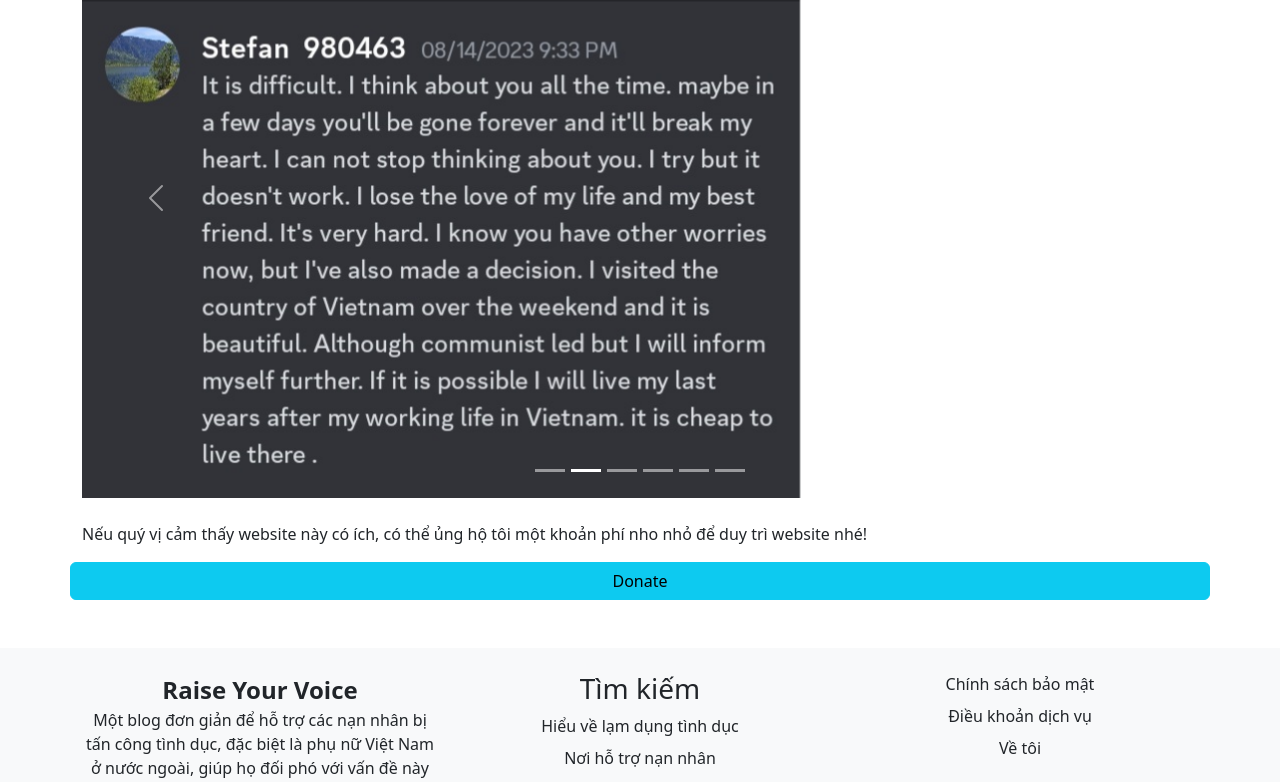
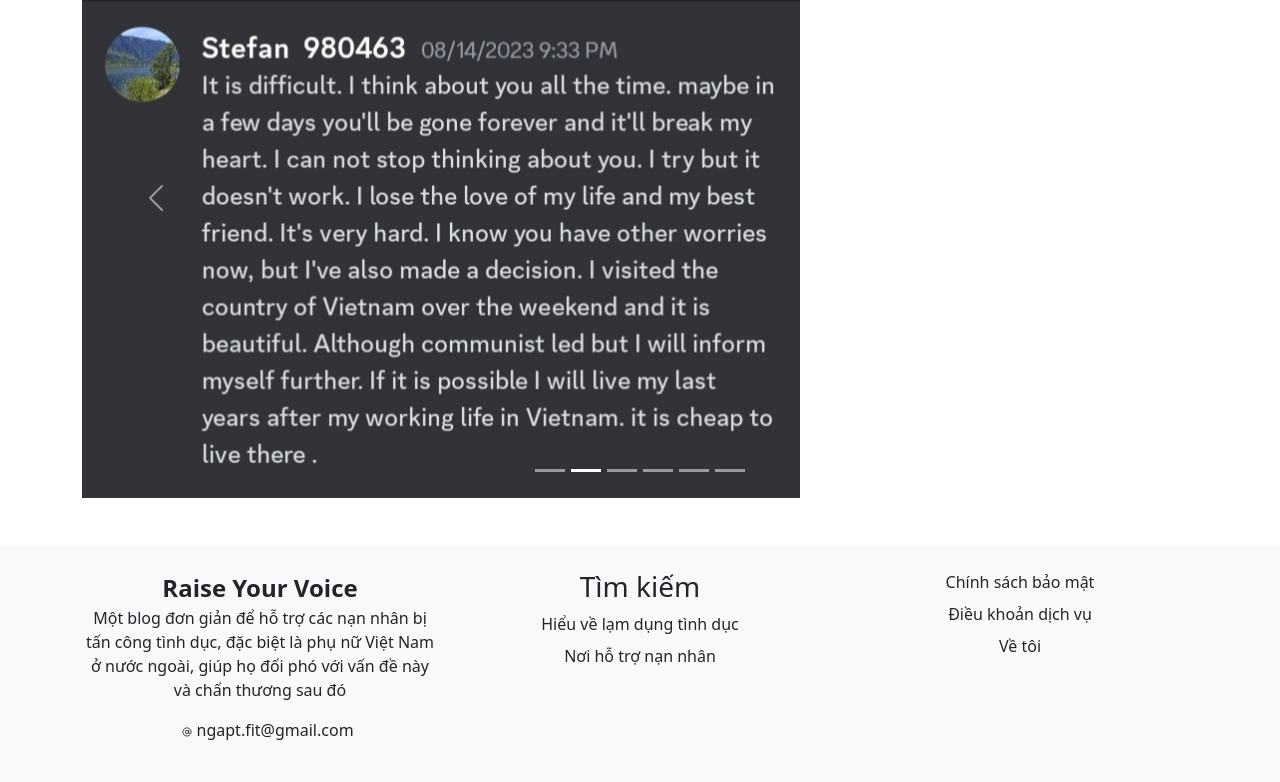
Before and after one commit to nga-pham/raise-your-voice, a React (Vite) app: page /about in a window 1280 px wide. Shown: the part 547-1329 px from the top of the page. Built offline with nearby package versions, Linux system fonts and the light colour scheme.

Commit message:
fix style of header and about

```diff
--- a/src/components/About.tsx
+++ b/src/components/About.tsx
@@ -23,6 +23,7 @@ const About: React.FC<NoPassDataProps> = ({ language }) => {
         <section className="py-5 mt-2">
             {vietnameseData.lang.trim() === language ?
                 //Vietnamese content
+                // about
                 <Container>
                     <Row className="text-center p-3">
                         <h2>Về tôi</h2>
@@ -48,7 +49,8 @@ const About: React.FC<NoPassDataProps> = ({ language }) => {
                             })}
                         </Carousel>
                     </Row>
-                    <Row className="d-flex flex-row mt-4">
+
+                    {/*<Row className="d-flex flex-row mt-4">
                         <p style={{ textAlign: 'left' }}>Nếu quý vị cảm thấy website này có ích, có thể ủng hộ tôi một khoản phí nho nhỏ để duy trì website nhé!</p>
                         <Button variant="info" onClick={handleShow}>Donate</Button>
                         <Modal show={show} onHide={handleClose}>
@@ -65,8 +67,11 @@ const About: React.FC<NoPassDataProps> = ({ language }) => {
                                 </Button>
                             </Modal.Footer>
                         </Modal>
-                    </Row>
+                    </Row>*/}
                 </Container> :
+
+                // english content
+                // about
                 <Container>
                     <Row className="text-center p-3">
                         <h2>About me</h2>
@@ -84,7 +89,8 @@ const About: React.FC<NoPassDataProps> = ({ language }) => {
                             })}
                         </Carousel>
                     </Row>
-                    <Row className="d-flex flex-row mt-4">
+
+                    {/*<Row className="d-flex flex-row mt-4">
                         <p style={{ textAlign: 'left' }}>If you find this website useful, please buy me a coffee to maintain the website!</p>
                         <Button variant="info" onClick={handleShow}>Donate</Button>
                         <Modal show={show} onHide={handleClose}>
@@ -101,7 +107,7 @@ const About: React.FC<NoPassDataProps> = ({ language }) => {
                                 </Button>
                             </Modal.Footer>
                         </Modal>
-                    </Row>
+                    </Row>*/}
                 </Container>
             }
         </section>
```
Also changed, not shown: 1 other file (tests, documents, lock files or other folders).
